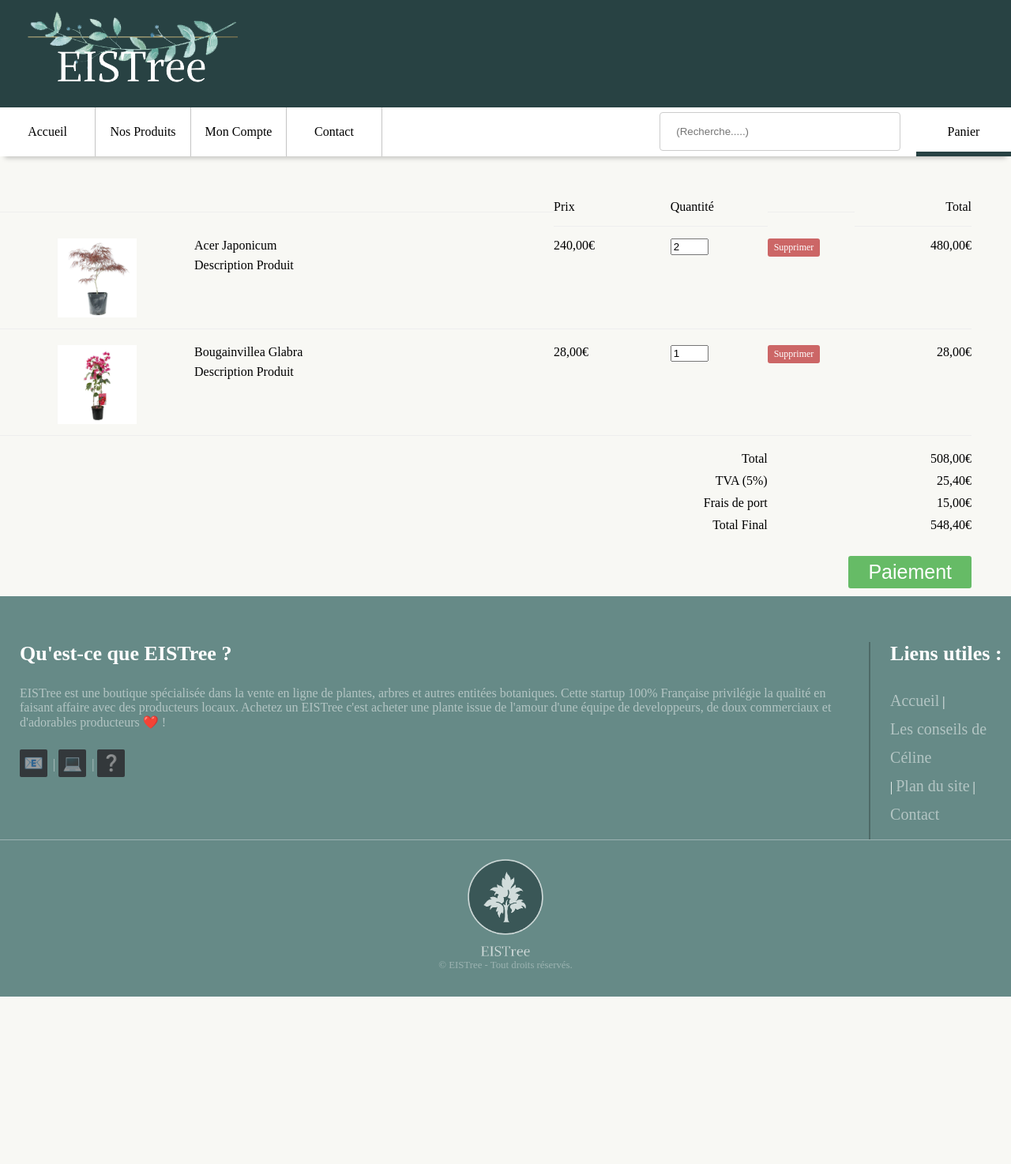
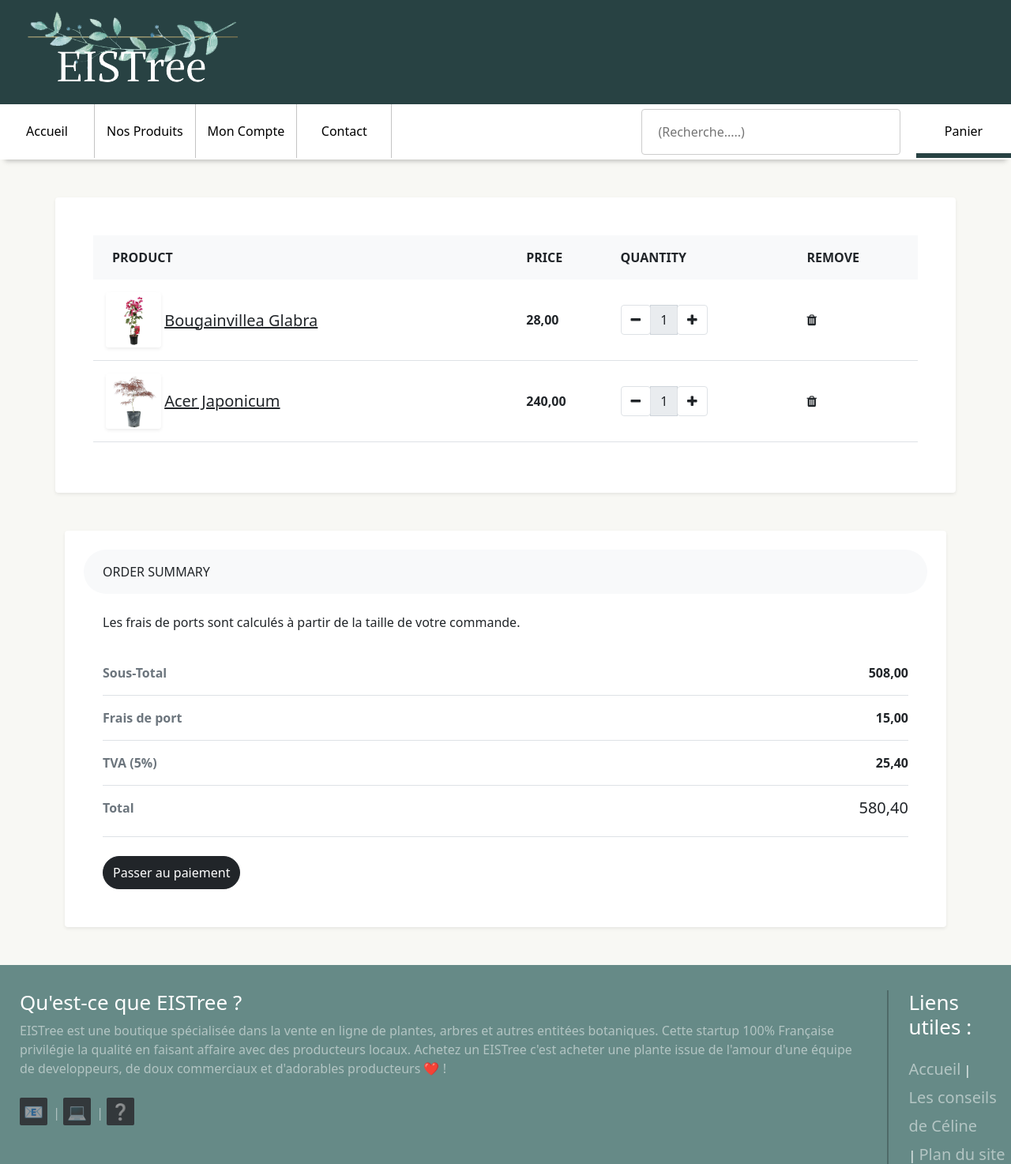
Before and after one commit to Bretzoule/eistree, a PHP site: page /panier/panier.html in a window 1280 px wide. Shown: the top 1474 px of the page at 79% size. Before the commit the page ends 1262 px from the top, so only its background shows below. Run offline with PHP 8.4, Linux system fonts and the light colour scheme.

Commit message:
refonte du panier et ajout boostrap + gestion quantité article etc...

```diff
--- a/panier/panier.css
+++ b/panier/panier.css
@@ -26,7 +26,7 @@
 }
 
 .menu {
-    z-index: 1;
+    z-index: 3;
     position: sticky;
     top: 0;
     -webkit-box-shadow: 0 8px 6px -6px black;
@@ -90,13 +90,13 @@
     float: right;
 }
 
-/* dropdown menu */
+/* mydropdown menu */
 
-li.dropdown {
+li.mydropdown {
     display: inline-block;
 }
 
-.dropdown-content {
+.mydropdown-content {
     display: none;
     position: absolute;
     background-color: #f9f9f9;
@@ -105,7 +105,7 @@
     z-index: 1;
 }
 
-.dropdown-content a {
+.mydropdown-content a {
     color: black;
     padding: 12px 10px;
     text-decoration: none;
@@ -114,11 +114,11 @@
     border-bottom: 6px solid #f9f9f9;
 }
 
-.dropdown-content a:hover {
+.mydropdown-content a:hover {
     border-bottom: 6px solid #3a595a;
 }
 
-.dropdown:hover .dropdown-content {
+.mydropdown:hover .mydropdown-content {
     display: block;
 }
 
@@ -149,145 +149,11 @@
 
 /* Panier */
 
-.product-image {
-    float: left;
-    width: 20%;
-  }
+.littleInput {
+    max-width: 40px;
+}
 
-  .product-details {
-    float: left;
-    width: 37%;
-  }
-
-  .product-price {
-    float: left;
-    width: 12%;
-  }
-
-  .product-quantity {
-    float: left;
-    width: 10%;
-  }
-
-  .product-removal {
-    float: left;
-    width: 9%;
-  }
-
-  .product-line-price {
-    float: left;
-    width: 12%;
-    text-align: right;
-  }
-
-  /* clearfix cf stackoverflow */
-  .group:before, .shopping-cart:before, .column-labels:before, .product:before, .totals-item:before,
-  .group:after,
-  .shopping-cart:after,
-  .column-labels:after,
-  .product:after,
-  .totals-item:after {
-    content: '';
-    display: table;
-  }
-
- .shopping-cart:after, .column-labels:after, .product:after, .totals-item:after {
-    clear: both;
-  }
-
-  /* symbole euro */
-  .product .product-price:after, .product .product-line-price:after, .totals-value:after {
-    content: '€';
-  }
-
-  .shopping-cart {
-    margin-top: -45px;
-  }
-
-  /* tete de colonne */
-  .column-labels label {
-    padding-bottom: 15px;
-    margin-bottom: 15px;
-    border-bottom: 1px solid #eee;
-  }
-  .column-labels .product-image, .column-labels .product-details, .column-labels .product-removal {
-    text-indent: -9999px; /* petite astuce pour conserver la taille du bloc en fonction de la taille du texte mais sans faire apparaître le texte */
-  }
-
-  /* entrées produit */
-  .product {
-    margin-bottom: 20px;
-    padding-bottom: 10px;
-    border-bottom: 1px solid #eee;
-  }
-  .product .product-image {
-    text-align: center;
-  }
-  .product .product-image img {
-    width: 100px;
-  }
-  .product .product-details .product-title {
-    margin-right: 20px;
-    font-family: "HelveticaNeue-Medium", "Helvetica Neue Medium";
-  }
-  .product .product-details .product-description {
-    margin: 5px 20px 5px 0;
-    line-height: 1.4em;
-  }
-  .product .product-quantity input {
-    width: 40px;
-  }
-  .product .remove-product {
-    border: 0;
-    padding: 4px 8px;
-    background-color: #c66;
-    color: #fff;
-    font-family: "HelveticaNeue-Medium", "Helvetica Neue Medium";
-    font-size: 12px;
-    border-radius: 3px;
-  }
-  .product .remove-product:hover {
-    background-color: #a44;
-  }
-
-  /* section totaux */
-
-  .totals .totals-item {
-    float: right;
-    clear: both;
-    width: 100%;
-    margin-bottom: 10px;
-  }
-  .totals .totals-item label {
-    float: left;
-    clear: both;
-    width: 79%;
-    text-align: right;
-  }
-  .totals .totals-item .totals-value {
-    float: right;
-    width: 21%;
-    text-align: right;
-  }
-  .totals .totals-item-total {
-    font-family: "HelveticaNeue-Medium", "Helvetica Neue Medium";
-  }
-
-  .checkout {
-    float: right;
-    border: 0;
-    margin-top: 20px;
-    padding: 6px 25px;
-    background-color: #6b6;
-    color: #fff;
-    font-size: 25px;
-    border-radius: 3px;
-  }
-
-  .checkout:hover {
-    background-color: #494;
-  }
-
+/* fin panier */
 
 #myHR {
     border: 1px solid black;
--- a/panier/panier.html
+++ b/panier/panier.html
@@ -8,7 +8,13 @@
     <meta name="viewport" content="width=device-width, initial-scale=1.0">
     <link rel="preconnect" href="https://fonts.gstatic.com">
     <link href="https://fonts.googleapis.com/css2?family=Lobster&display=swap" rel="stylesheet">
+
+    <link href="https://cdn.jsdelivr.net/npm/bootstrap@5.0.0-beta2/dist/css/bootstrap.min.css" rel="stylesheet"
+        integrity="sha384-BmbxuPwQa2lc/FVzBcNJ7UAyJxM6wuqIj61tLrc4wSX0szH/Ev+nYRRuWlolflfl" crossorigin="anonymous">
+    <!-- bootstrap -->
+    <link rel="stylesheet" href="https://stackpath.bootstrapcdn.com/font-awesome/4.7.0/css/font-awesome.min.css">
     <link rel="stylesheet" href="/panier/panier.css">
+    <!-- fontawesome -->
     <title>EISTree - Panier</title>
 </head>
 
@@ -19,8 +25,8 @@
     <nav class="menu">
         <ul>
             <li><a href="/index.html">Accueil</a></li>
-            <li class="dropdown"><a class="dropdownbtn" href="/listesproduits/listeproduits.html">Nos Produits</a>
-                <div class="dropdown-content">
+            <li class="mydropdown"><a class="mydropdownbtn" href="/listesproduits/listeproduits.html">Nos Produits</a>
+                <div class="mydropdown-content">
                     <a href="/listesproduits/arbustes.html">Arbres Fruitiers &#x1F333;</a>
                     <a href="/listesproduits/plantesfleuries.html">Fleurs &#x1F33A;</a>
                     <a href="/listesproduits/plantesinterieur.html">Plantes d'Intérieur &#x1F335;</a>
@@ -38,76 +44,142 @@
         </ul>
     </nav>
     <div id="page">
-        <div id="mainpage">
-            <div class="shopping-cart">
-                <div class="column-labels">
-                    <label class="product-image"> </label>
-                    <label class="product-details"> </label>
-                    <label class="product-price">Prix</label>
-                    <label class="product-quantity">Quantité</label>
-                    <label class="product-removal"></label>
-                    <label class="product-line-price">Total</label>
+        <div class="px-4 px-lg-0">
+            <div class="pb-5">
+                <div class="container">
+                    <div class="row">
+                        <div class="col-lg-12 p-5 bg-white rounded shadow-sm mb-5 mt-5">
+
+                            <!-- Shopping cart table -->
+                            <div class="table-responsive">
+                                <table class="table">
+                                    <thead>
+                                        <tr>
+                                            <th scope="col" class="border-0 bg-light">
+                                                <div class="p-2 px-3 text-uppercase">Product</div>
+                                            </th>
+                                            <th scope="col" class="border-0 bg-light">
+                                                <div class="py-2 text-uppercase">Price</div>
+                                            </th>
+                                            <th scope="col" class="border-0 bg-light">
+                                                <div class="py-2 text-uppercase">Quantity</div>
+                                            </th>
+                                            <th scope="col" class="border-0 bg-light">
+                                                <div class="py-2 text-uppercase">Remove</div>
+                                            </th>
+                                        </tr>
+                                    </thead>
+                                    <tbody>
+                                        <tr>
+                                            <th scope="row">
+                                                <div class="p-2">
+                                                    <img src="/images/bougainvillier.jpg" alt="" width="70"
+                                                        class="img-fluid rounded shadow-sm">
+                                                    <div class="ml-3 d-inline-block align-middle">
+                                                        <h5 class="mb-0"> <a href="#"
+                                                                class="text-dark d-inline-block align-middle">
+                                                                Bougainvillea Glabra</a></h5>
                                                     </div>
-                <div class="product">
-                    <div class="product-image">
-                        <img src="/images/erable.jpg">
                                                 </div>
-                    <div class="product-details">
-                        <div class="product-title">Acer Japonicum</div>
-                        <p class="product-description">Description Produit</p>
+                                            </th>
+                                            <td class="align-middle "><strong>28,00</strong></td>
+                                            <td class="align-middle">
+                                                <div class="input-group w-50">
+                                                    <span class="input-group-btn">
+                                                        <button type="button" id="minus"
+                                                            class="btn btn-default btn-number border" data-type="minus"
+                                                            onclick="decrementer(this)">
+                                                            <span class="fa fa-minus"></span>
+                                                        </button>
+                                                    </span>
+                                                    <input type="text" disabled="disabled" name="quantity"
+                                                        class="form-control input-number w-25 littleInput number"
+                                                        value="1" min="1">
+                                                    <span class="input-group-btn">
+                                                        <button type="button" id="plus"
+                                                            class="btn btn-default btn-number border" data-type="plus"
+                                                            onclick="incrementer(this)">
+                                                            <span class="fa fa-plus"></span>
+                                                            <span id="stock" hidden>15</span>
+                                                        </button>
+                                                    </span>
                                                 </div>
-                    <div class="product-price">240,00</div>
-                    <div class="product-quantity">
-                        <input type="number" value="2" min="1">
+                                            </td>
+                                            <td class="align-middle"><a href="#" onclick="removeElement(this)"
+                                                    class="text-dark"><i class="fa fa-trash"></i></a>
+                                            </td>
+                                        </tr>
+                                        <tr>
+                                            <th scope="row">
+                                                <div class="p-2">
+                                                    <img src="/images/erable.jpg" alt="" width="70"
+                                                        class="img-fluid rounded shadow-sm">
+                                                    <div class="ml-3 d-inline-block align-middle">
+                                                        <h5 class="mb-0"><a href="#"
+                                                                class="text-dark d-inline-block">Acer Japonicum</a>
+                                                        </h5>
                                                     </div>
-                    <div class="product-removal">
-                        <button class="remove-product">
-                            Supprimer
+                                                </div>
+                                            </th>
+                                            <td class="align-middle"><strong>240,00</strong></td>
+                                            <td class="align-middle">
+                                                <div class="input-group w-50">
+                                                    <span class="input-group-btn">
+                                                        <button type="button" id="minus"
+                                                            class="btn btn-default btn-number border" data-type="minus"
+                                                            onclick="decrementer(this)">
+                                                            <span class="fa fa-minus"></span>
                                                         </button>
+                                                    </span>
+                                                    <input type="text" disabled="disabled" name="quantity"
+                                                        class="form-control input-number w-25 littleInput number"
+                                                        value="1" min="1">
+                                                    <span class="input-group-btn">
+                                                        <button type="button" id="plus"
+                                                            class="btn btn-default btn-number border" data-type="plus"
+                                                            onclick="incrementer(this)">
+                                                            <span class="fa fa-plus"></span>
+                                                            <span id="stock" hidden>15</span>
+                                                        </button>
+                                                    </span>
                                                 </div>
-                    <div class="product-line-price">480,00</div>
+                                            </td>
+                                            <td class="align-middle"><a href="#" onclick="removeElement(this)"
+                                                    class="text-dark"><i class="fa fa-trash"></i></a>
+                                            </td>
+                                        </tr>
+                                    </tbody>
+                                </table>
                             </div>
-
-                <div class="product">
-                    <div class="product-image">
-                        <img src="/images/bougainvillier.jpg">
-                    </div>
-                    <div class="product-details">
-                        <div class="product-title">Bougainvillea Glabra</div>
-                        <p class="product-description">Description Produit</p>
-                    </div>
-                    <div class="product-price">28,00</div>
-                    <div class="product-quantity">
-                        <input type="number" value="1" min="1">
-                    </div>
-                    <div class="product-removal">
-                        <button class="remove-product">
-                            Supprimer
-                        </button>
-                    </div>
-                    <div class="product-line-price">28,00</div>
-                </div>
-
-                <div class="totals">
-                    <div class="totals-item">
-                        <label>Total</label>
-                        <div class="totals-value" id="cart-subtotal">508,00</div>
-                    </div>
-                    <div class="totals-item">
-                        <label>TVA (5%)</label>
-                        <div class="totals-value" id="cart-tva">25,40</div>
-                    </div>
-                    <div class="totals-item">
-                        <label>Frais de port</label>
-                        <div class="totals-value" id="cart-shipping">15,00</div>
-                    </div>
-                    <div class="totals-item totals-item-total">
-                        <label>Total Final</label>
-                        <div class="totals-value" id="cart-total">548,40</div>
+                            <!-- End -->
                         </div>
                     </div>
 
-                <button class="checkout">Paiement</button>
+                    <div class="p-4 bg-white rounded shadow-sm">
+                        <div class="col">
+                            <div class="bg-light rounded-pill px-4 py-3 text-uppercase font-weight-bold">Order summary
+                            </div>
+                            <div class="p-4">
+                                <p class="font-italic mb-4">Les frais de ports sont calculés à partir de la taille de
+                                    votre commande.</p>
+                                <ul class="list-unstyled mb-4">
+                                    <li class="d-flex justify-content-between py-3 border-bottom"><strong
+                                            class="text-muted">Sous-Total</strong><strong>508,00</strong></li>
+                                    <li class="d-flex justify-content-between py-3 border-bottom"><strong
+                                            class="text-muted">Frais de port</strong><strong>15,00</strong>
+                                    </li>
+                                    <li class="d-flex justify-content-between py-3 border-bottom"><strong
+                                            class="text-muted">TVA (5%)</strong><strong>25,40</strong></li>
+                                    <li class="d-flex justify-content-between py-3 border-bottom"><strong
+                                            class="text-muted">Total</strong>
+                                        <h5 class="font-weight-bold">580,40</h5>
+                                    </li>
+                                </ul><a href="#" class="btn btn-dark rounded-pill py-2 btn-block">Passer au
+                                    paiement</a>
+                            </div>
+                        </div>
+                    </div>
+                </div>
             </div>
         </div>
     </div>
@@ -153,5 +225,6 @@
         </div>
     </footer>
 </body>
+<script src="/js/panier.js"></script>
 
 </html>
```
Also changed, not shown: js/panier.js (added, +29 -0 lines). Lines whose indentation alone changed are shown as unchanged.
